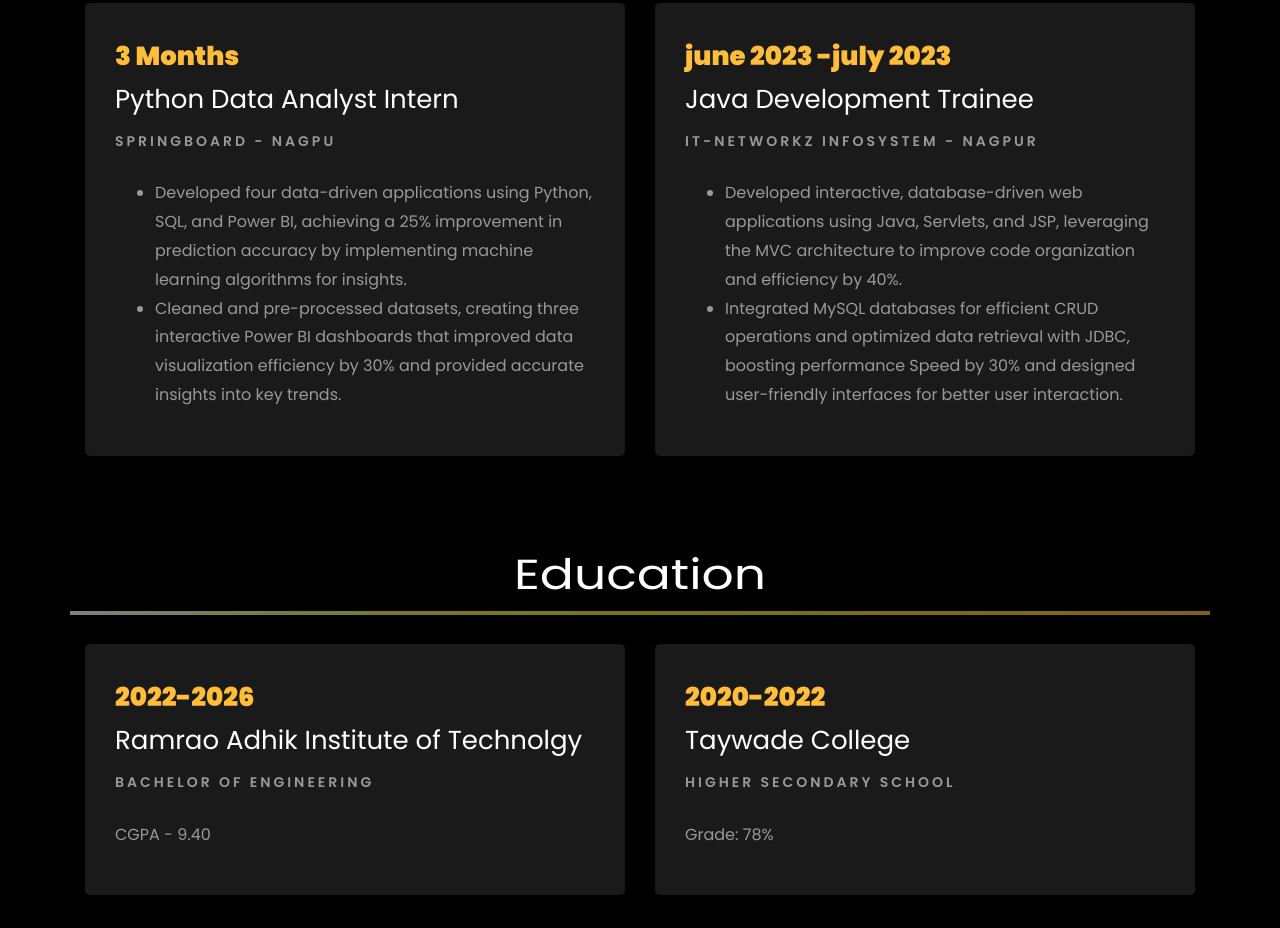
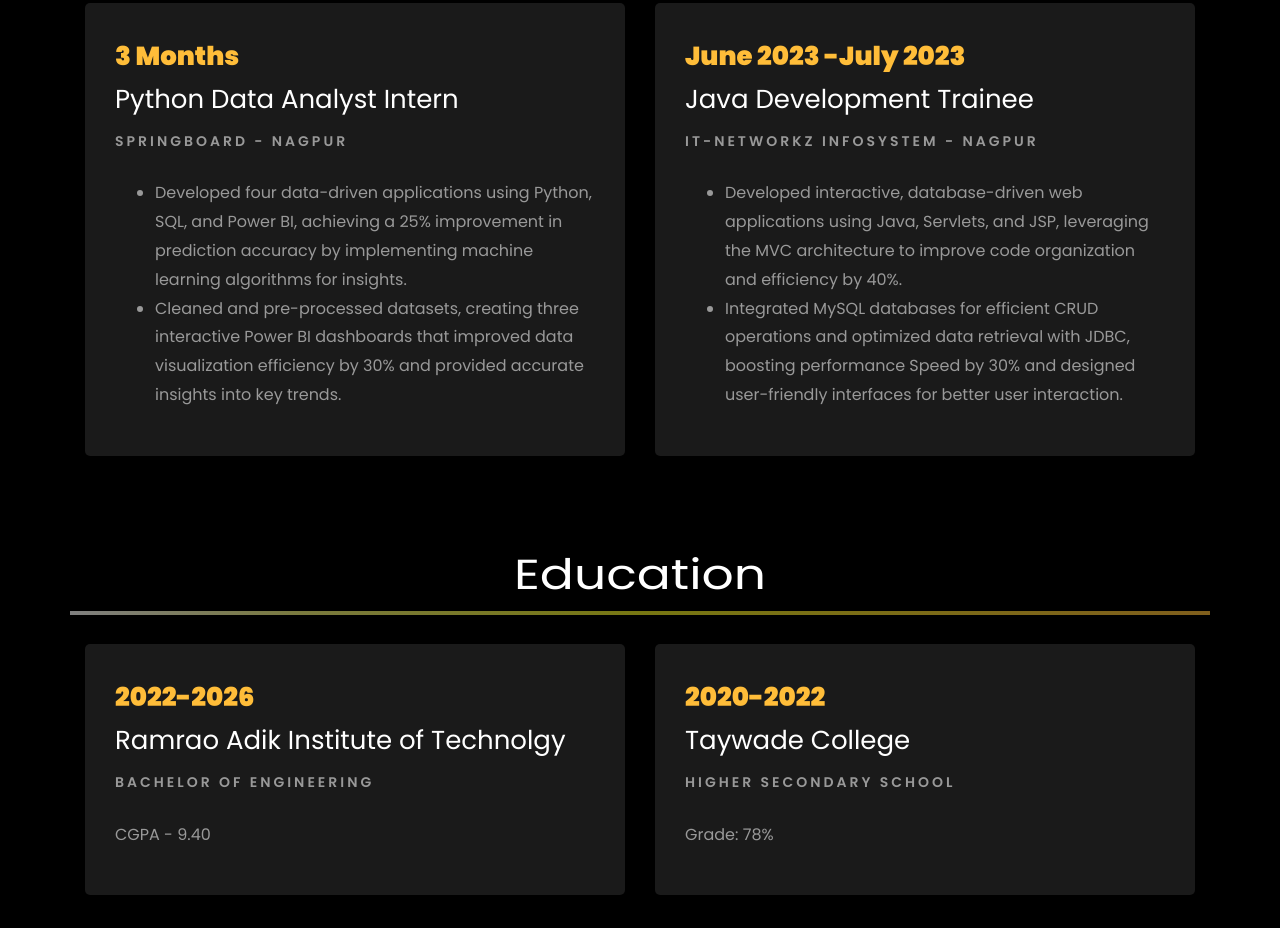
Before and after one commit to Gunjankumar55/Gunjan_Portfolio, a plain HTML site: page index.html in a window 1280 px wide. Shown: the part 2418-3346 px from the top of the page. Drawn offline with Linux system fonts and the light colour scheme; a script that the page names is missing; files whose address does not match are found by name.

Commit message:
basic changes

```diff
--- a/index.html
+++ b/index.html
@@ -544,7 +544,7 @@
 					<div class="resume-wrap ftco-animate">
 						<span class="date">3 Months</span>
 						<h2>Python Data Analyst Intern </h2>
-						<span class="position">SPRINGBOARD - Nagpu</span>
+						<span class="position">SPRINGBOARD - Nagpur</span>
 						<p class="mt-4">
 							<ul>
 								<li>Developed four data-driven applications using Python, SQL, and Power BI, achieving a 25% improvement in prediction accuracy
@@ -559,7 +559,7 @@
 
 				<div class="col-md-6">
 					<div class="resume-wrap ftco-animate">
-						<span class="date">june 2023 -july 2023</span>
+						<span class="date">June 2023 -July 2023</span>
 						<h2>Java Development Trainee </h2>
 						<span class="position">IT-Networkz Infosystem - Nagpur</span>
 						<p class="mt-4">
@@ -588,7 +588,7 @@
     			<div class="col-md-6">
     				<div class="resume-wrap ftco-animate">
     					<span class="date">2022-2026</span>
-    					<h2>Ramrao Adhik Institute of Technolgy</h2>
+    					<h2>Ramrao Adik  Institute of Technolgy</h2>
     					<span class="position">Bachelor of Engineering</span>
     					<p class="mt-4">CGPA - 9.40</p>
     				</div>
@@ -677,6 +677,7 @@
 								<span class="badge badge-light">LLMs</span>
 							</div>
 							<div class="project-links">
+								<a href="https://gkc55-agrocrop.hf.space/" class="btn-demo" target="_blank">Try it</a>
 								<a href="https://github.com/Gunjankumar55/askDB---Smart-text-to-sql-" class="btn-github" target="_blank">GitHub</a>
 								<a href="https://www.youtube.com/watch?v=YOUR_VIDEO_ID" class="btn-demo" target="_blank" onclick="openYouTubePreview(event, 'https://www.youtube.com/watch?v=YOUR_VIDEO_ID')">Demo</a>
 							</div>
@@ -916,7 +917,7 @@
           			<span class="icon-phone2"></span>
           		</div>
           		<h3 class="mb-4">Contact Number</h3>
-	            <p><a href="tel://0101010101">982324948x</a></p>
+	            <p><a href="tel://0101010101">9823249486</a></p>
 	          </div>
           </div>
           <div class="col-md-6 col-lg-3 d-flex ftco-animate">
```
